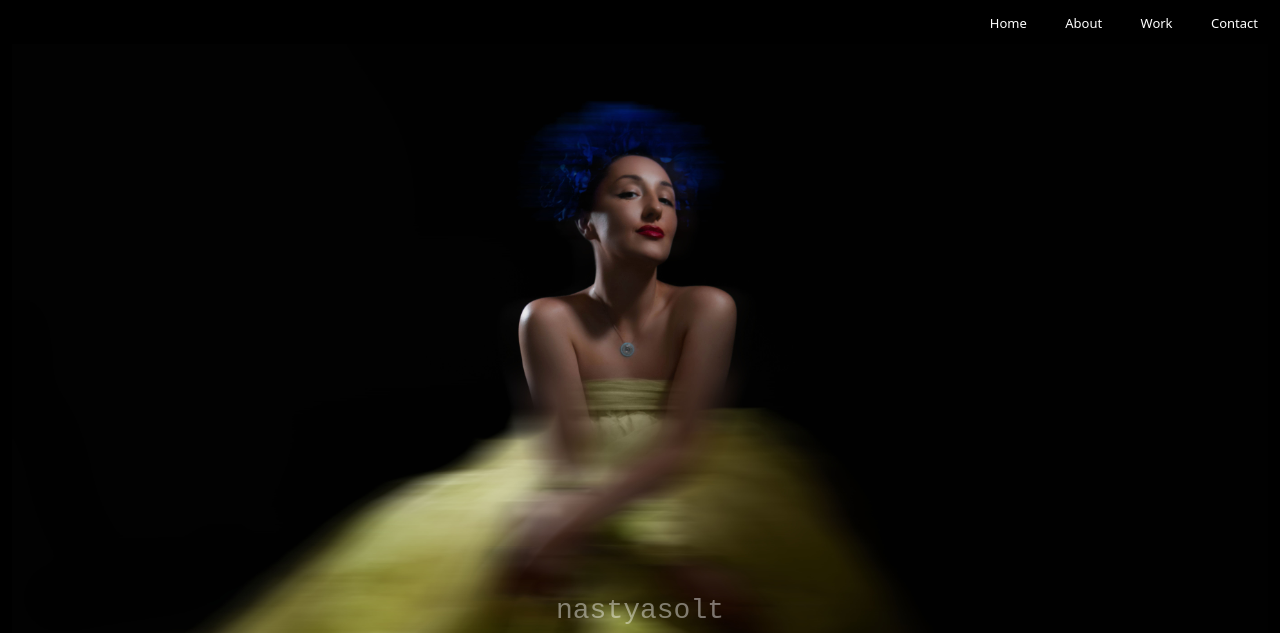
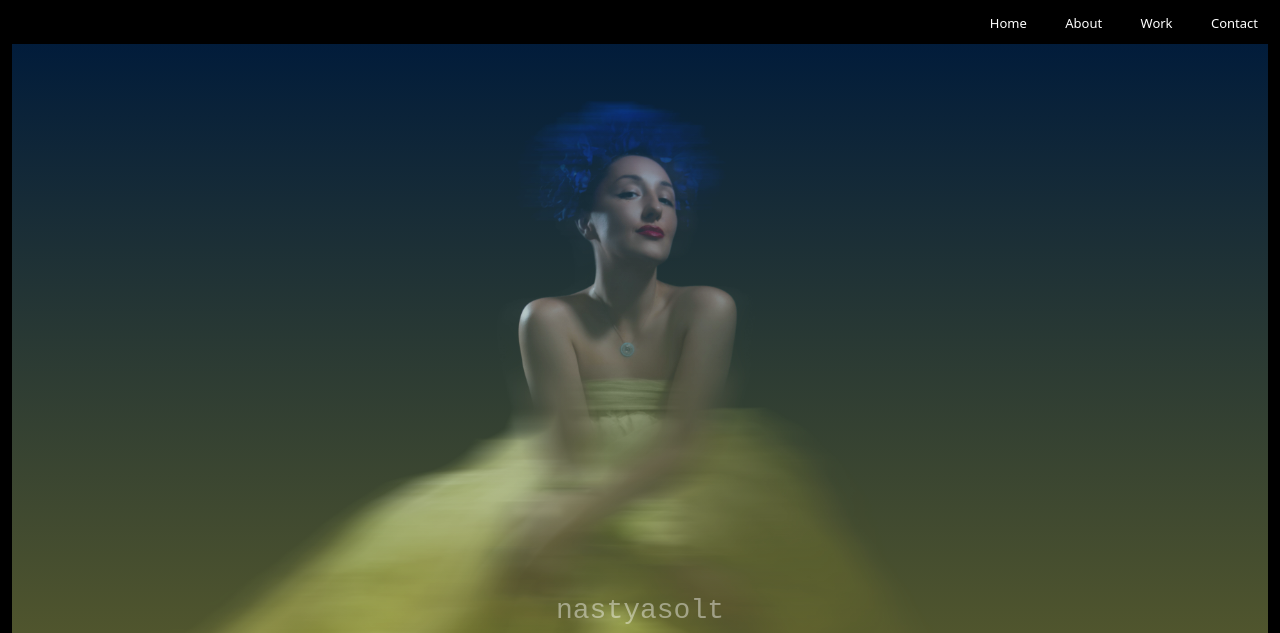
Before and after one commit to nastyasolt/photo-project, a plain HTML site: page index.html in a window 1280 px wide. Shown: the top 633 px of the page. Drawn offline with nearby package versions, Linux system fonts and the light colour scheme; a web font is replaced by a local one.

Commit message:
shadow om background

```diff
--- a/style.css
+++ b/style.css
@@ -43,7 +43,11 @@ nav {
 
 
   .main-page {
-    background-image:url("img/backdrop4.jpg");
+    background-image: linear-gradient(
+      rgba(1, 94, 201, 0.288) ,
+      rgba(192, 188, 71, 0.555)
+      ),
+    url("img/backdrop4.jpg");
     background-attachment: fixed;
 
     background-size: cover;
```
